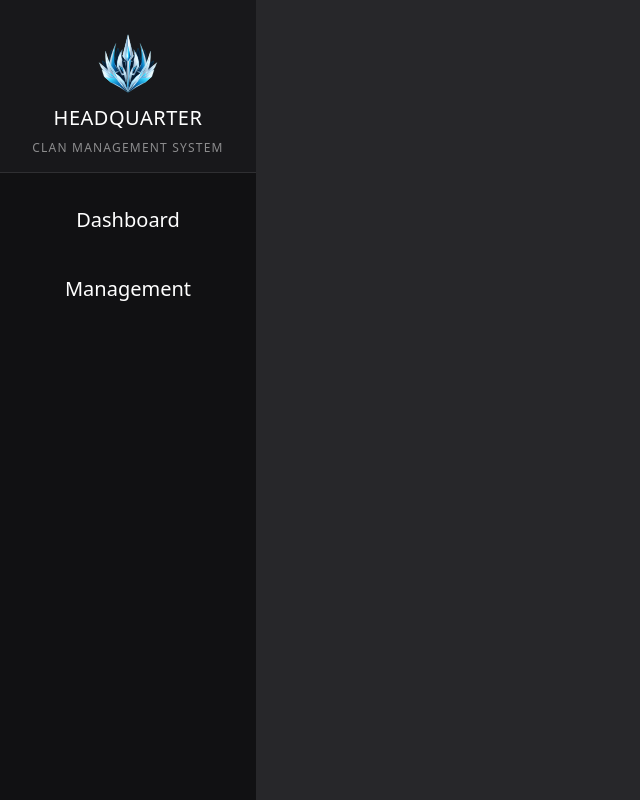
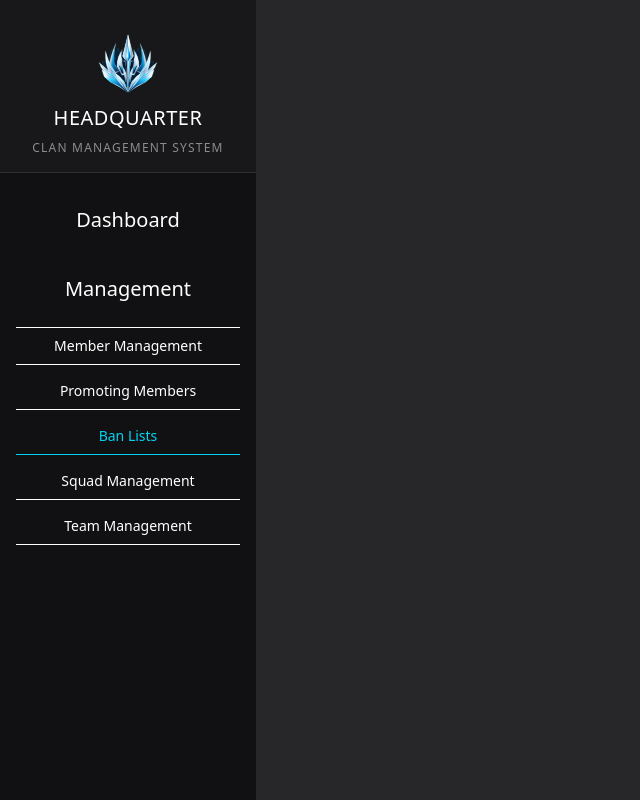
Before and after one commit to dheirich/Headquarter-cms, a Laravel app: page /ban-lists in a window 1280 px wide. Shown: the whole page, without its empty margins (0-640 px from the left). Run offline with Laravel 12, Linux system fonts and the light colour scheme; a user stored in the database is signed in; data comes from the database, SQL or seed files in the repository; style sheets or scripts are compiled from the project's sources.

Commit message:
feat: implement bridge between alpine.js and SSR Laravel with json binding

```diff
--- a/resources/views/components/layouts/sidebar.blade.php
+++ b/resources/views/components/layouts/sidebar.blade.php
@@ -1,5 +1,15 @@
 @php
+
     $isActive = request()->routeIs('dashboard');
+
+    $isManagementActive = request()->routeIs([
+        'manage-members',
+        'promoting-members',
+        'ban-lists',
+        'manage-squads',
+        'manage-teams'
+        ]);
+
 @endphp
 
 <aside class="w-64 shrink-0 flex flex-col bg-zinc-900">
@@ -20,11 +30,10 @@
             Dashboard
         </a>
 
-
-            <div class="w-full py-6" x-data="{ open:false }">
+            <div class="w-full py-6" x-data="{ open: @json($isManagementActive) }">
                 <x-ui.button type="button" variant="navigation" x-on:click="open = !open">Management</x-ui.button>
 
-                <ul class="flex flex-col w-full text-center gap-2 text-sm mt-4" x-show="open">
+                <ul class="flex flex-col w-full text-center gap-2 text-sm mt-4" x-show="open" x-transition>
                     <x-ui.link route-name="manage-members">Member Management</x-ui.link>
                     <x-ui.link route-name="promoting-members">Promoting Members</x-ui.link>
                     <x-ui.link route-name="ban-lists">Ban Lists</x-ui.link>
```
